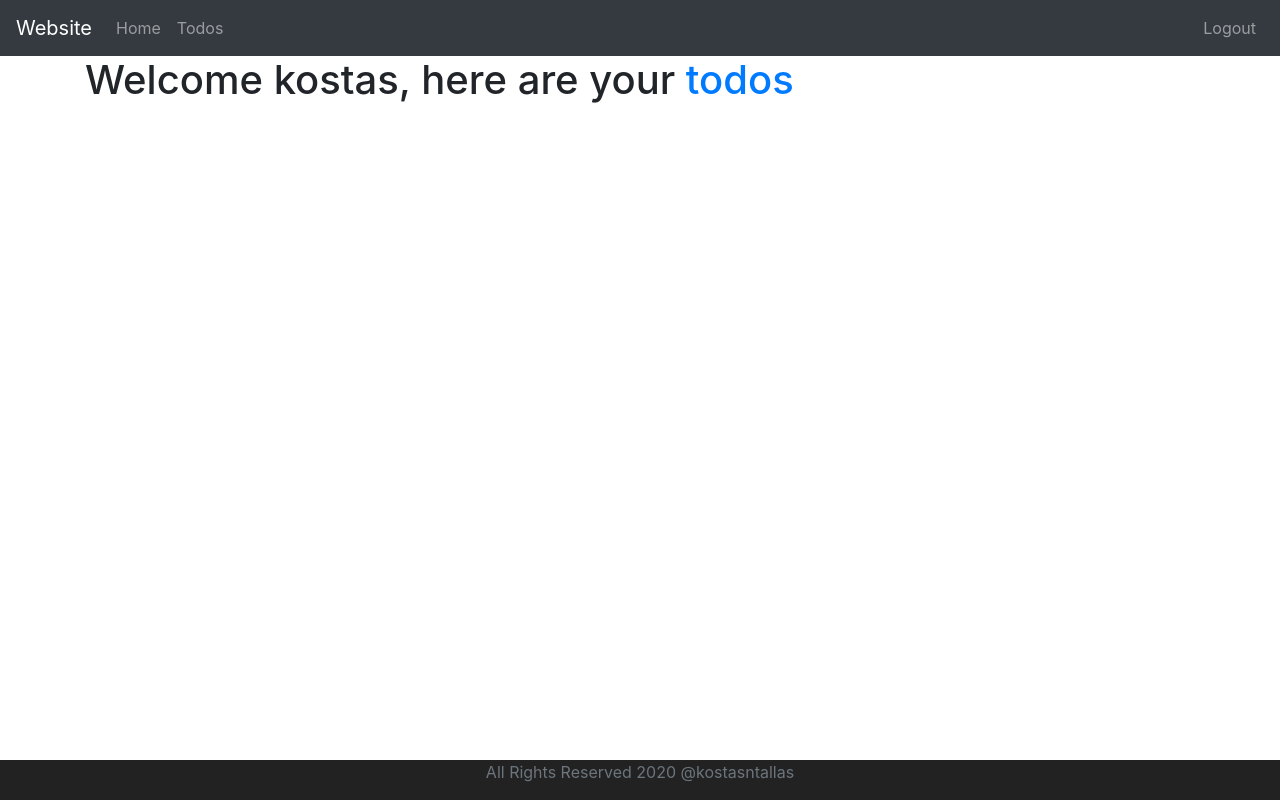
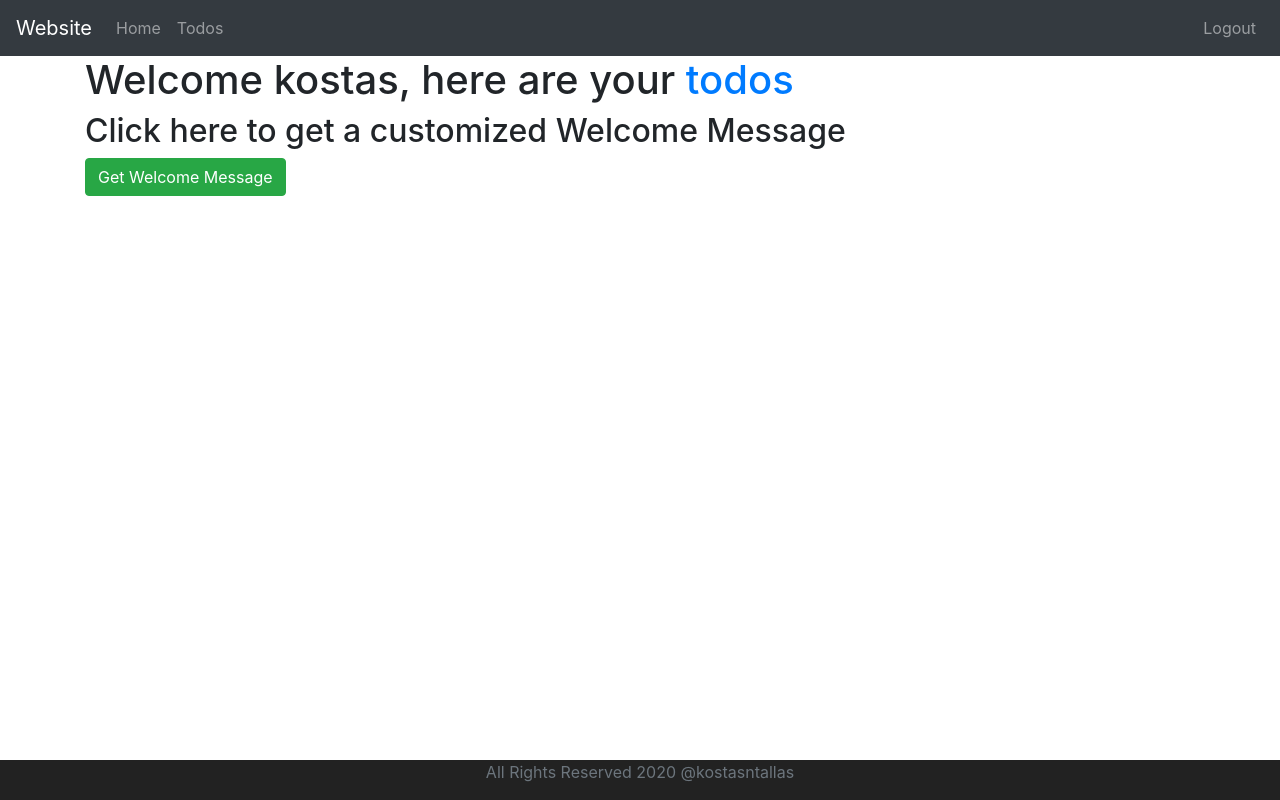
Before and after one commit to kostakis88/spring-react-todo, a React (Create React App) app: page /welcome/kostas in a window 1280 px wide. Built offline with nearby package versions, Linux system fonts and the light colour scheme; sample sign-in values are in the browser's storage.

Commit message:
added axios and basic prep to display async message

```diff
--- a/package.json
+++ b/package.json
@@ -6,6 +6,7 @@
     "@testing-library/jest-dom": "^4.2.4",
     "@testing-library/react": "^9.3.2",
     "@testing-library/user-event": "^7.1.2",
+    "axios": "^0.19.2",
     "bootstrap": "^4.5.0",
     "react": "^16.13.1",
     "react-dom": "^16.13.1",
@@ -13,7 +14,7 @@
     "react-scripts": "3.4.1"
   },
   "scripts": {
-    "start": "react-scripts start",
+    "start": "PORT=4200 react-scripts start",
     "build": "react-scripts build",
     "test": "react-scripts test",
     "eject": "react-scripts eject"
--- /dev/null
+++ b/src/api/HelloWorldService.js
@@ -0,0 +1,7 @@
+class HelloWorldService {
+  executeHelloWorldService() {
+    console.log("executed service");
+  }
+}
+
+export default new HelloWorldService();
--- a/src/components/Welcome.js
+++ b/src/components/Welcome.js
@@ -1,10 +1,17 @@
 import React from 'react';
 import { Link } from 'react-router-dom';
+import HelloWorldService from '../api/HelloWorldService';
 
 function Welcome(props) {
+  const retrieveWelcomeMessage = () => {
+    HelloWorldService.executeHelloWorldService();
+  }
+
   return (
     <div className="container">
       <h1>Welcome {props.match.params.name}, here are your <Link to="/todos">todos</Link></h1>
+      <h2>Click here to get a customized Welcome Message</h2>
+      <button className="btn btn-success" onClick={retrieveWelcomeMessage}>Get Welcome Message</button>
     </div>
   );
 }
```
Also changed, not shown: 1 other file (tests, documents, lock files or other folders).
